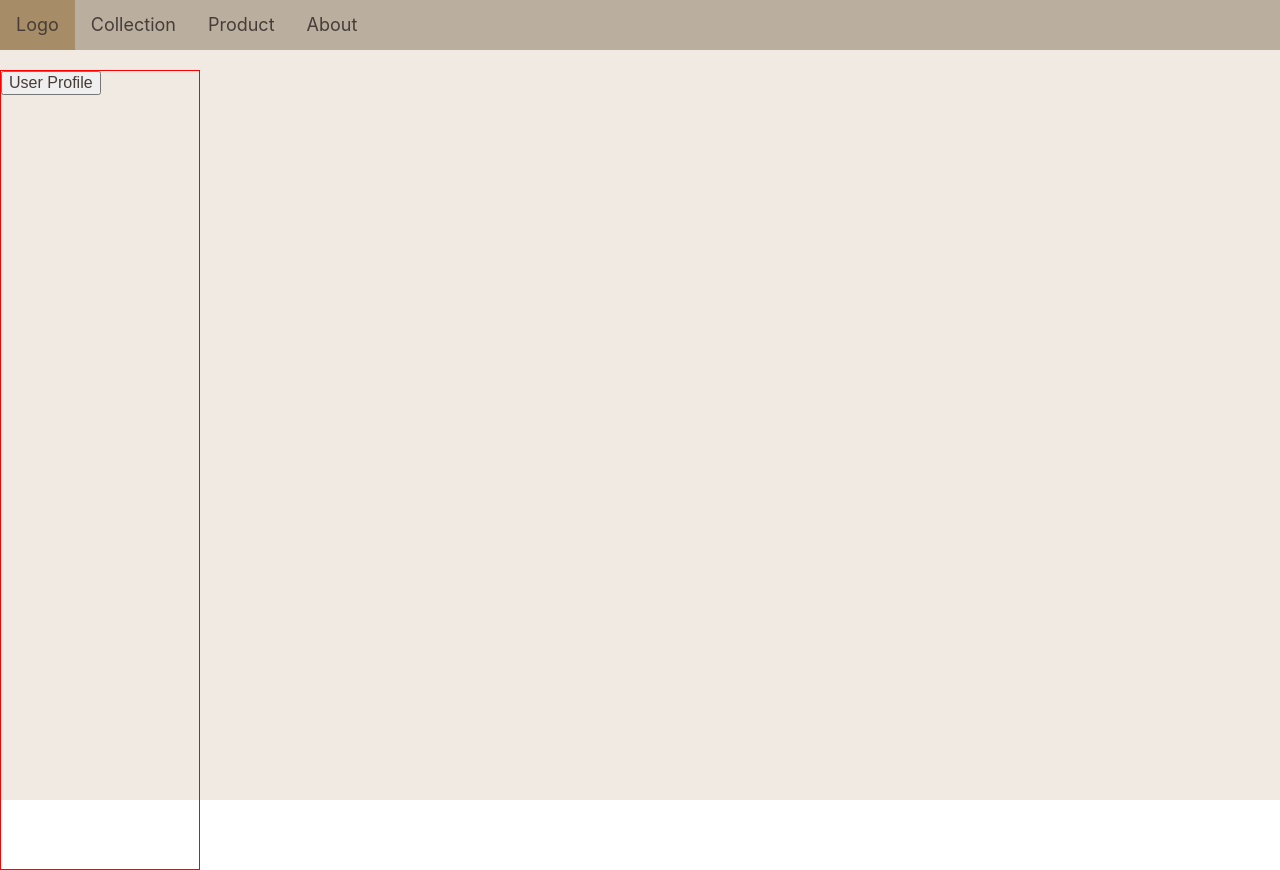
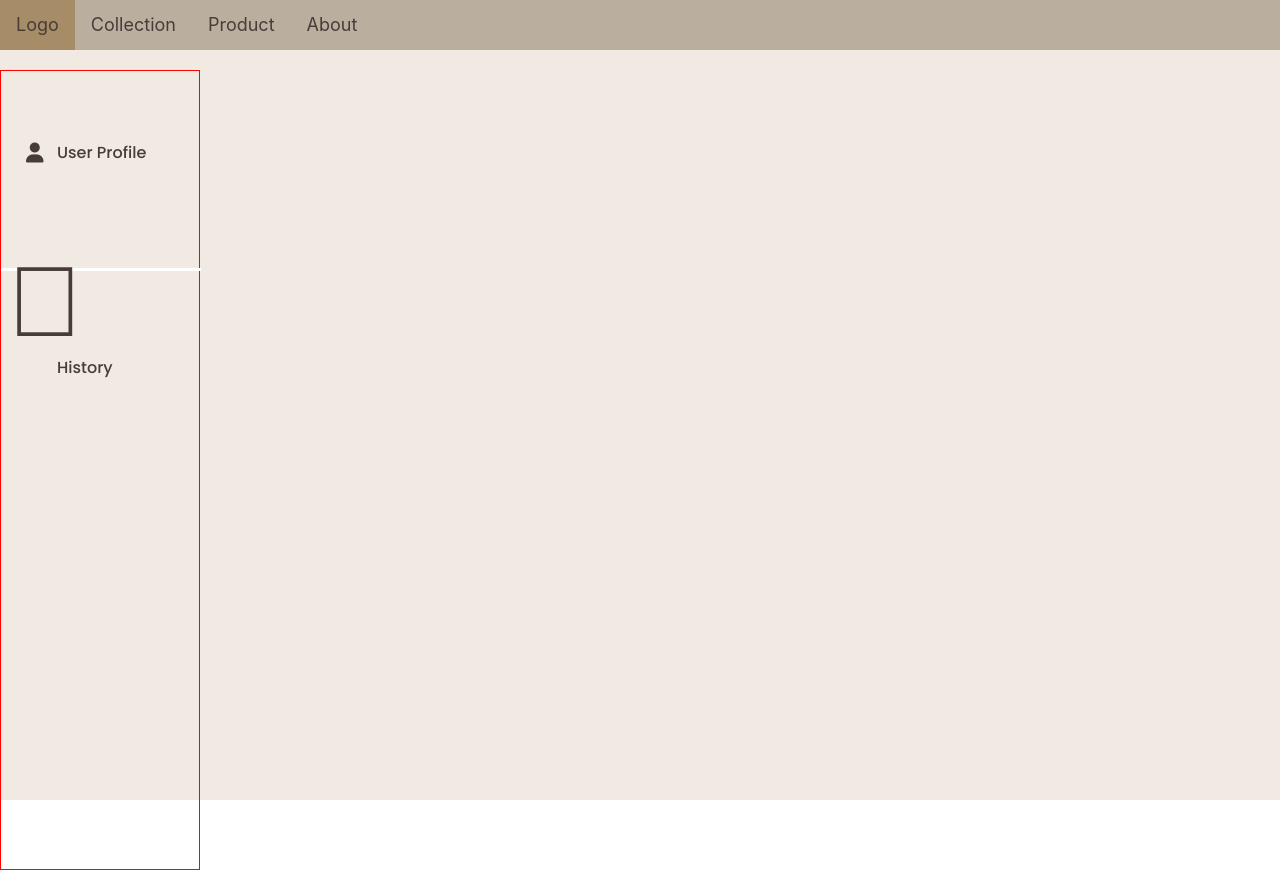
Before and after one commit to huylucwork/furniture-showroom, a React (Create React App) app in the folder client/: page /user/history in a window 1280 px wide. Built offline with nearby package versions, Linux system fonts and the light colour scheme; a web font is replaced by a local one.

Commit message:
new version

```diff
--- a/client/src/styles/history.css
+++ b/client/src/styles/history.css
@@ -25,8 +25,59 @@
     border: 1px solid red;
 }
 
+.history_sidebar_container {
+    position: relative;
+    width: 200px;
+    height: 200px;
+    padding-bottom: 30px;
+    border-bottom: 3px solid #fff;
+}
+
+.history_sidebar_container:last-child {
+    border: none;
+    /* padding-bottom: 200px; */
+}
+
 .history_user-profile {
+    font-family: "Poppins", Arial, Helvetica, sans-serif;
     color: var(--textColor);
     font-size: 16px;
     font-weight: 500;
+    margin-top: 68px;
+    margin-left: 50px;
+    border: none;
+    background-color: var(--backgroundColor);
+    cursor: pointer;
 }
+
+.history_user-history {
+    position: absolute;
+    left: 25px;
+    top: 15px;
+    font-family: "Poppins", Arial, Helvetica, sans-serif;
+    color: var(--textColor);
+    font-size: 16px;
+    font-weight: 500;
+    margin-top: 68px;
+    margin-left: 25px;
+    border: none;
+    background-color: var(--backgroundColor);
+    cursor: pointer;
+}
+
+.history_user-icon-profile {
+    position: absolute;
+    left: 25px;
+    top: 72px;
+    font-size: 20px;
+    color: var(--textColor);
+}
+
+.history_user-icon-history {
+    position: absolute;
+    top: 30px;
+    left: 40px;
+    transform: scale(10);
+    color: var(--textColor);
+    z-index: 999;
+}
--- a/client/src/user/history.jsx
+++ b/client/src/user/history.jsx
@@ -6,9 +6,20 @@ export default function History() {
       <div className="history_container">
         <div className="history_navbar"></div>
         <div className="history_sidebar">
-          <button className="history_user-profile" type="button">
-            User Profile
-          </button>
+          <div className="history_sidebar_container">
+            <button className="history_user-profile" type="button">
+              User Profile
+            </button>
+            <i class="fa-solid fa-user history_user-icon-profile"></i>
+          </div>
+          <div className="history_sidebar_container">
+            <button className="history_user-history" type="button">
+              History
+            </button>
+            {/* <i class="fa-thin fa-grid-2-plus history_user-icon-history"></i> */}
+            <i class="fa-thin fa-closed-captioning history_user-icon-history"></i>
+            {/* <i class="fa-thin fa-grid-2 history_user-icon-history"></i> */}
+          </div>
         </div>
       </div>
     )
```
